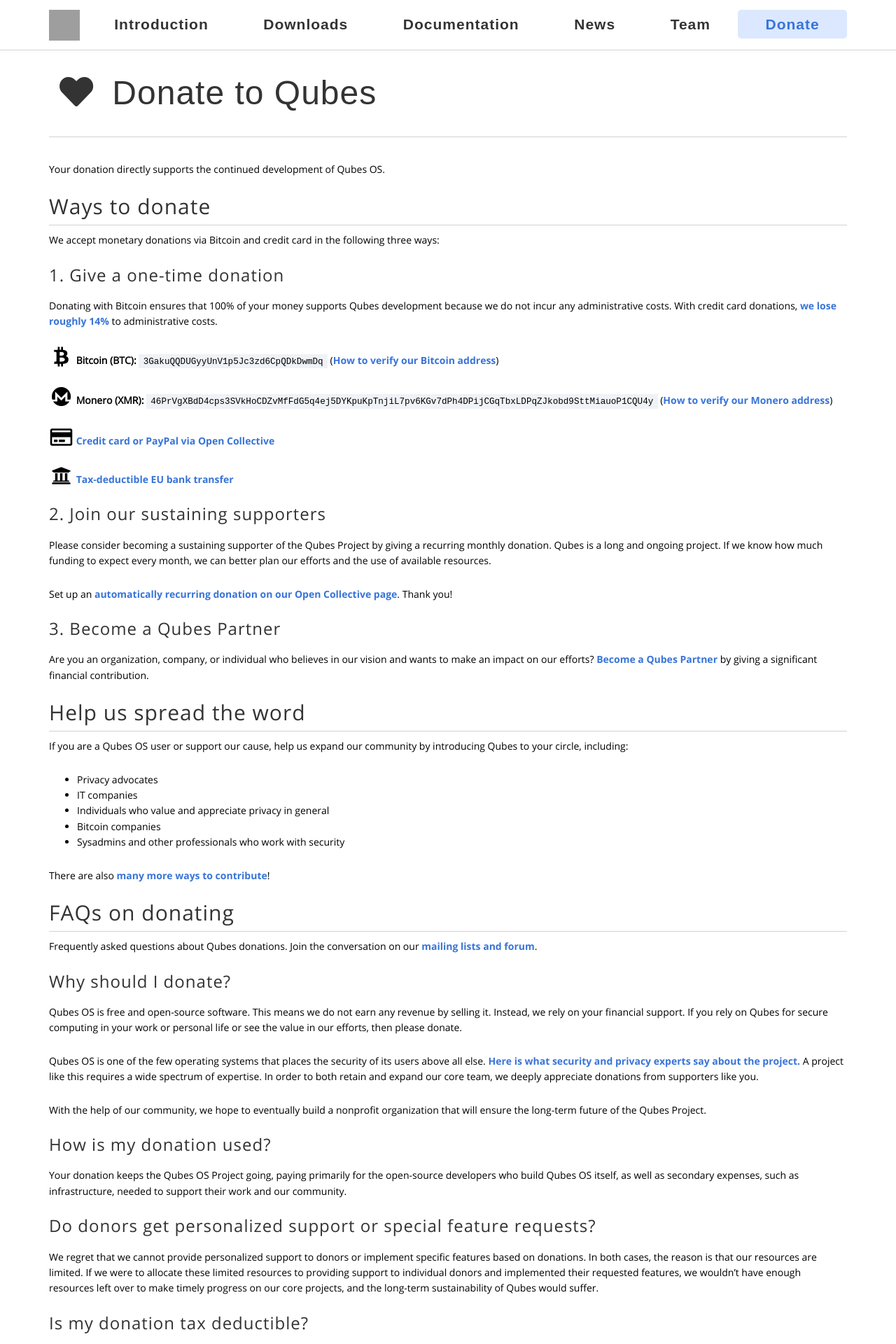
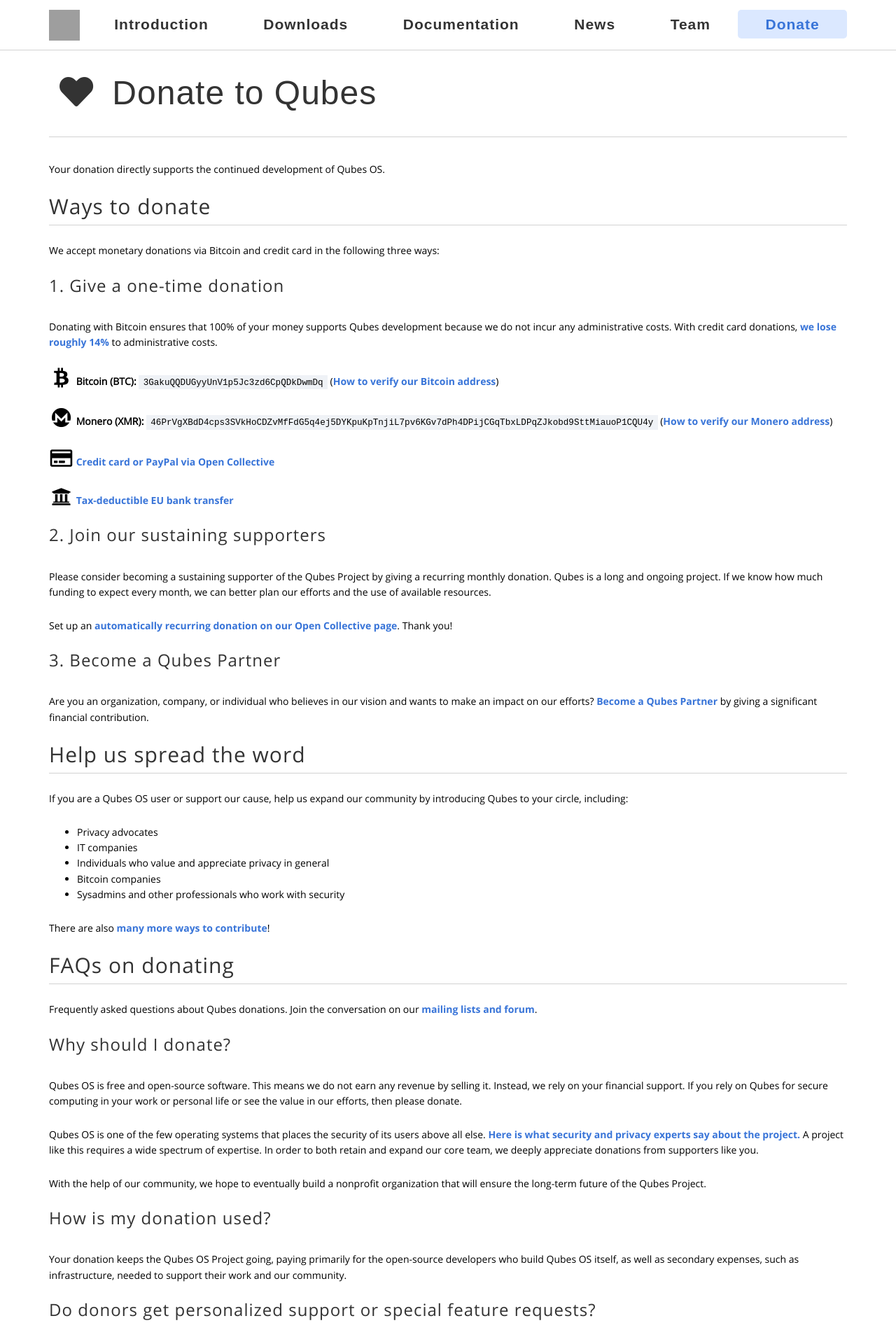
Before and after one commit to QubesOS/qubesos.github.io, a Jekyll site: the page built from pages/donate.md, in a window 1280 px wide. Shown: the top 1920 px of the page at 70% size. Built offline with Jekyll 4.4.1, drawn with Linux system fonts in a browser that asks for light colours; some web fonts are replaced; grey boxes are pictures that could not be loaded.

Commit message:
Fix whitespace after nested lists

```diff
--- a/_sass/_base.scss
+++ b/_sass/_base.scss
@@ -28,7 +28,7 @@ h1, h2, h3, h4, h5, h6,
 hr, p, blockquote, pre,
 ul, ol, dl, figure,
 %vertical-rhythm {
-  margin-bottom: 25px;
+  margin-bottom: 25px !important;
 }
 
 
```
